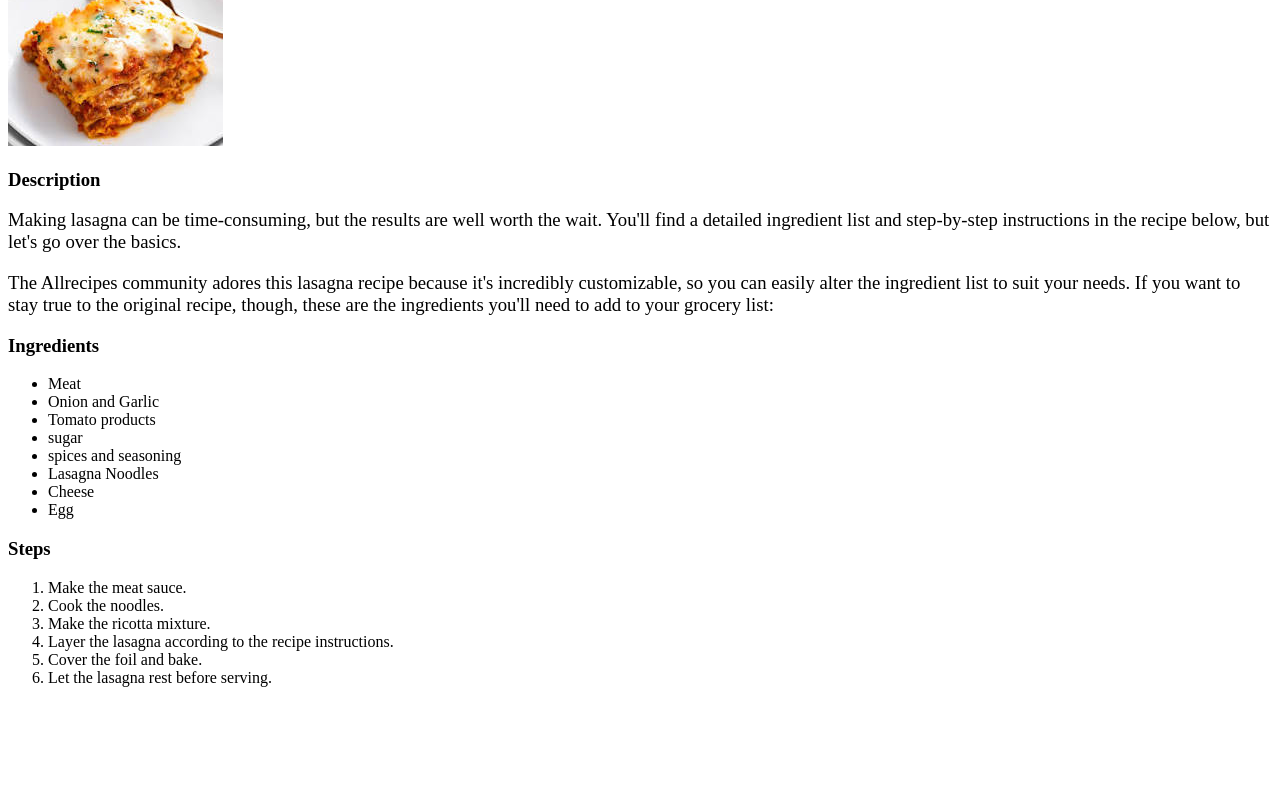
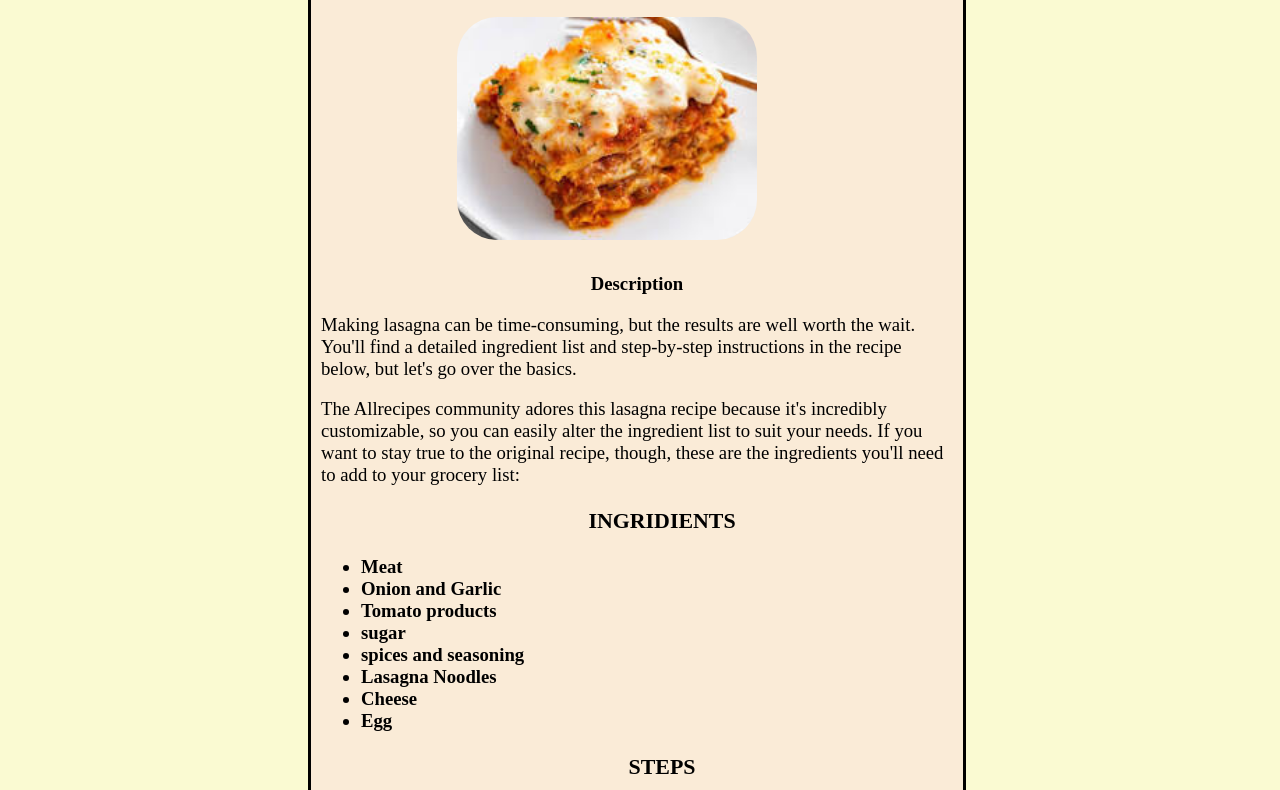
Before and after one commit to abrahamgek/odin-recipes, a plain HTML site: page recipes/lasagna.html in a window 1280 px wide. Shown: the part 94-884 px from the top of the page. Before the commit the page ends 800 px from the top, so only its background shows below. Drawn offline with Linux system fonts and the light colour scheme.

Commit message:
Added css style to the lasagna page and updated the html document

```diff
--- a/recipes/lasagna.css
+++ b/recipes/lasagna.css
@@ -0,0 +1,31 @@
+body{
+    justify-content: center;
+    background-color: lightgoldenrodyellow;
+}
+.container{
+    margin-left: 300px;
+    padding: 10px;
+    width: 50%;
+    align-items: center;
+    border: solid 3px;
+    background-color: antiquewhite;
+}
+.making{
+    align-items: center;
+}
+.title,
+.desc{
+    text-align: center;
+}
+.pic{
+    width: 300px;
+    height: auto;
+    padding: 10px;
+    margin-left: 20%;
+    border-radius: 50px;
+}
+.ing,
+.steps{
+    padding-left: 50px;
+    text-align: center;
+}
--- a/recipes/lasagna.html
+++ b/recipes/lasagna.html
@@ -3,15 +3,18 @@
 <head>
     <meta charset="UTF-8">
     <meta name="viewport" content="width=device-width, initial-scale=1.0">
+    <link rel="stylesheet" href="lasagna.css">
     <title>Lasagna</title>
 </head>
 <body>
-    <h1>Lasagna</h1>
-    <img src="Lasagna.jpeg" alt="slice of lasagna">
-    <h3>Description<h3>
+    <div class="container">
+        <h1 class="title">Lasagna</h1>
+        <img class="pic" src="Lasagna.jpeg" alt="slice of lasagna">
+        <h3 class="desc">Description<h3>
         <p style="font-weight: normal;">Making lasagna can be time-consuming, but the results are well worth the wait. You'll find a detailed ingredient list and step-by-step instructions in the recipe below, but let's go over the basics.</p>
         <p style="font-weight:normal;">The Allrecipes community adores this lasagna recipe because it's incredibly customizable, so you can easily alter the ingredient list to suit your needs. If you want to stay true to the original recipe, though, these are the ingredients you'll need to add to your grocery list:</p>
-    <h3>Ingredients</h3>
+        <div class="making">
+            <h3 class="ing">INGRIDIENTS</h3>
             <ul>
                 <li>Meat</li>
                 <li>Onion and Garlic</li>
@@ -22,7 +25,7 @@
                 <li>Cheese</li>
                 <li>Egg</li>
             </ul>
-    <h3>Steps</h3>
+            <h3 class="steps">STEPS</h3>
             <ol>
                 <li>Make the meat sauce.</li>
                 <li>Cook the noodles.</li>
@@ -31,5 +34,7 @@
                 <li>Cover the foil and bake.</li>
                 <li>Let the lasagna rest before serving.</li>
             </ol>
+        </div>
+    </div>
 </body>
 </html>
```
Lines whose indentation alone changed are shown as unchanged.
